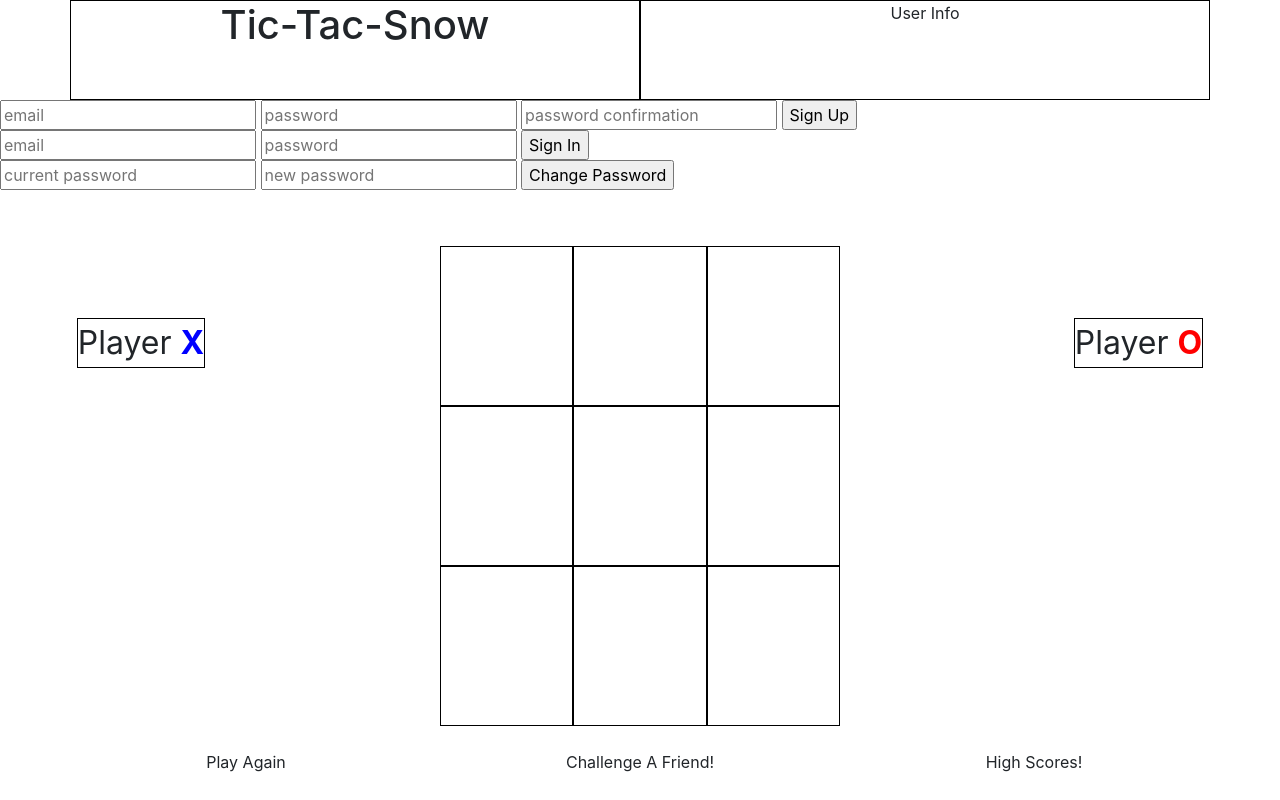
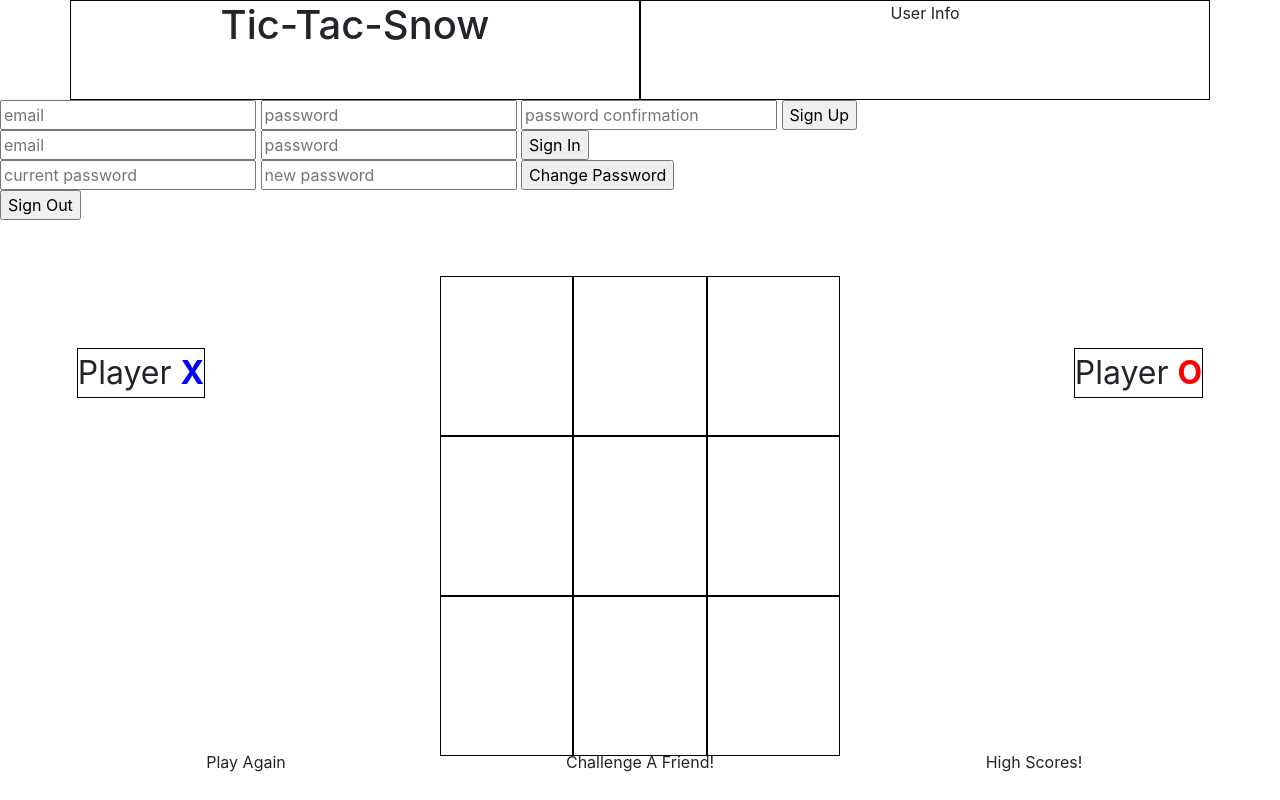
Before and after one commit to cpcurtis1218/tic-tac-toe-client, a website built with webpack: page index.html in a window 1280 px wide. Built offline with nearby package versions, Linux system fonts and the light colour scheme.

Commit message:
Adds sign out form and working curl scripts
-Adds sign out form to html
-Adds working sign out curl script

```diff
--- a/index.html
+++ b/index.html
@@ -38,6 +38,10 @@
         <input type="submit" value="Change Password">
       </form>
 
+      <form id="sign-out">
+        <input type="submit" value="Sign Out">
+      </form>
+
       <section class="user-message"></section>
       <aside class="player-x">
         <div class="player-x-title">Player <span class="x">X</span></div>
```
Also changed, not shown: 1 other file.
